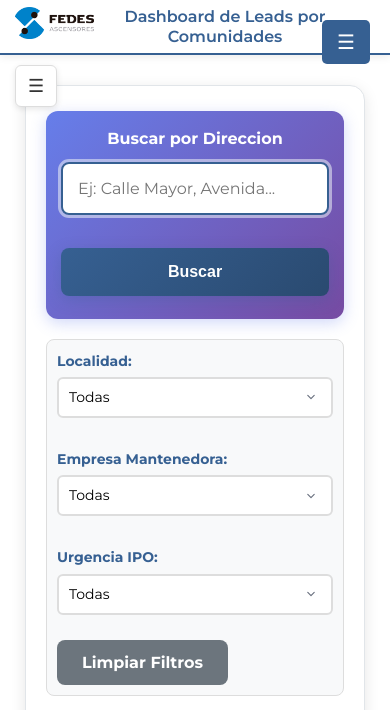
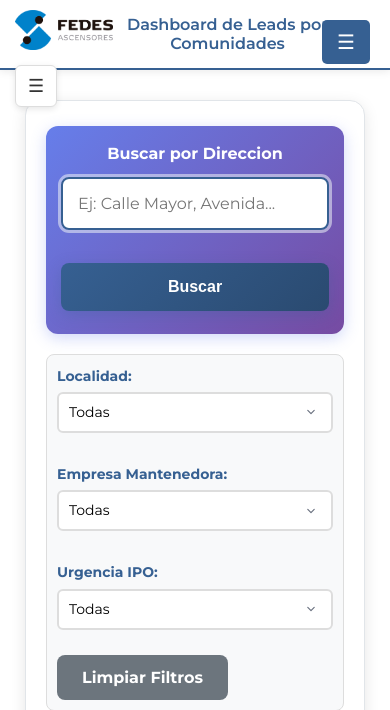
Before and after one commit to mstmarc/ascensoralert_, a Flask app: page /leads_dashboard in a window 390 px wide. Shown: the top 710 px of the page. Run offline with Flask 3, Linux system fonts and the light colour scheme; the visitor is signed in with stand-in values (Sample User, id 1); data that the repository does not hold is empty.

Commit message:
Update styles.css

```diff
--- a/static/styles.css
+++ b/static/styles.css
@@ -23,19 +23,19 @@ body {
 
 /* ==========================================
    HEADER DEFINITIVO - Logo izq + Título centro
-   Siguiendo estándares UX/UI de la industria
+   CON MÁS ESPACIO Y AIRE ✨
    ========================================== */
 
-/* Header fijo compacto */
+/* Header fijo con más altura */
 header {
     background: white;
     border-bottom: 2px solid #366092;
-    padding: 0;
+    padding: 15px 0; /* 🔼 Padding vertical añadido */
     position: sticky;
     top: 0;
     z-index: 100;
     box-shadow: 0 2px 8px rgba(0, 0, 0, 0.08);
-    height: 60px;
+    height: 90px; /* 🔼 Aumentado de 60px a 90px */
 }
 
 .header-container {
@@ -49,7 +49,7 @@ header {
     height: 100%;
 }
 
-/* Logo fijo a la izquierda */
+/* Logo fijo a la izquierda - MÁS GRANDE */
 .logo-container {
     position: absolute;
     left: 20px;
@@ -59,7 +59,7 @@ header {
 }
 
 .logo {
-    height: 40px;
+    height: 55px; /* 🔼 Aumentado de 40px a 55px */
     width: auto;
     transition: transform 0.2s ease;
 }
@@ -103,7 +103,7 @@ body.login-page .logo-container {
 }
 
 body.login-page .logo {
-    height: 60px;
+    height: 70px; /* 🔼 También más grande en login */
 }
 
 body.login-page .title-container h1 {
@@ -363,7 +363,8 @@ td a:hover {
 @media (max-width: 767px) {
     /* Header móvil */
     header {
-        height: 55px;
+        height: 70px; /* 🔼 También más alto en móvil */
+        padding: 10px 0;
     }
 
     .header-container {
@@ -375,12 +376,12 @@ td a:hover {
     }
 
     .logo {
-        height: 32px;
+        height: 40px; /* 🔼 Más grande en móvil */
     }
 
     .title-container h1 {
         font-size: 16px;
-        padding-left: 60px; /* Dejar espacio para el logo */
+        padding-left: 65px; /* Ajustado para logo más grande */
     }
 
     /* Login móvil */
@@ -390,7 +391,7 @@ td a:hover {
     }
 
     body.login-page .logo {
-        height: 50px;
+        height: 60px; /* 🔼 Más grande en login móvil */
     }
 
     body.login-page .title-container h1 {
@@ -468,7 +469,7 @@ td a:hover {
     }
 
     .logo {
-        height: 38px;
+        height: 50px;
     }
 
     .title-container h1 {
@@ -499,7 +500,7 @@ td a:hover {
     }
 
     .logo {
-        height: 45px;
+        height: 58px; /* 🔼 Aún más grande en desktop */
     }
 
     .title-container h1 {
@@ -522,7 +523,7 @@ td a:hover {
 
 @media (min-width: 1400px) {
     .logo {
-        height: 48px;
+        height: 62px; /* 🔼 Máximo tamaño */
     }
 
     .title-container h1 {
```
